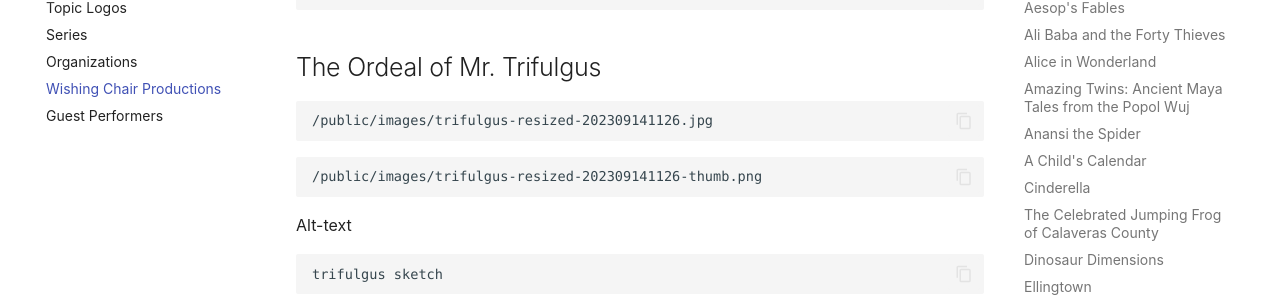
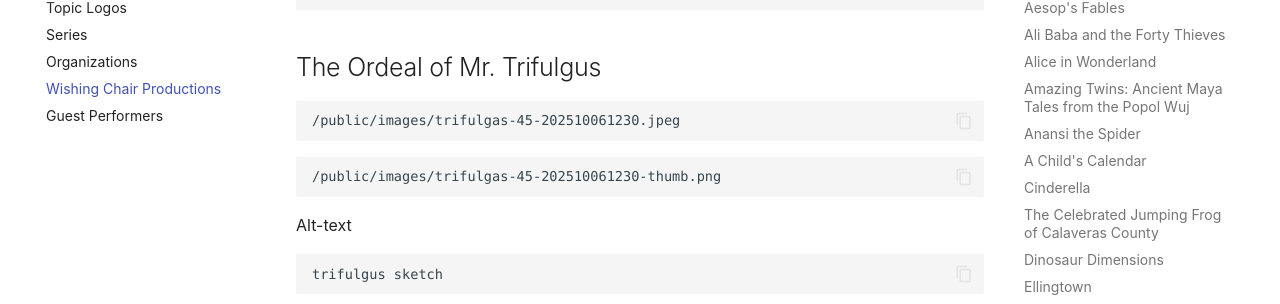
Before and after one commit to Nashville-Public-Library/bedework-docs, an MkDocs documentation site: the page built from docs/image-library/wishing-chair-image-library.md, in a window 1280 px wide and 900 px high, scrolled down 6334 px. Shown: the part 148-452 px from the top of the window. Built offline with MkDocs 1.6.1 and Material for MkDocs 9.7.7, drawn with Linux system fonts in a browser that asks for light colours.

Commit message:
change Trifulgus image link

````diff
--- a/docs/image-library/wishing-chair-image-library.md
+++ b/docs/image-library/wishing-chair-image-library.md
@@ -46,6 +46,7 @@ Ali Baba
 ```text
 /public/images/Alice_thumb-201609291232-thumb.png
 ```
+
 Alt-text
 
 ```text
@@ -359,11 +360,11 @@ illustration of momatoro
 ## The Ordeal of Mr. Trifulgus
 
 ```
-/public/images/trifulgus-resized-202309141126.jpg
+/public/images/trifulgas-45-202510061230.jpeg
 ```
 
 ```
-/public/images/trifulgus-resized-202309141126-thumb.png
+/public/images/trifulgas-45-202510061230-thumb.png
 ```
 
 Alt-text
@@ -525,6 +526,7 @@ the tempest
 ```
 /public/images/puppet-show-black-80.png
 ```
+
 Alt-text
 
 ```
````
